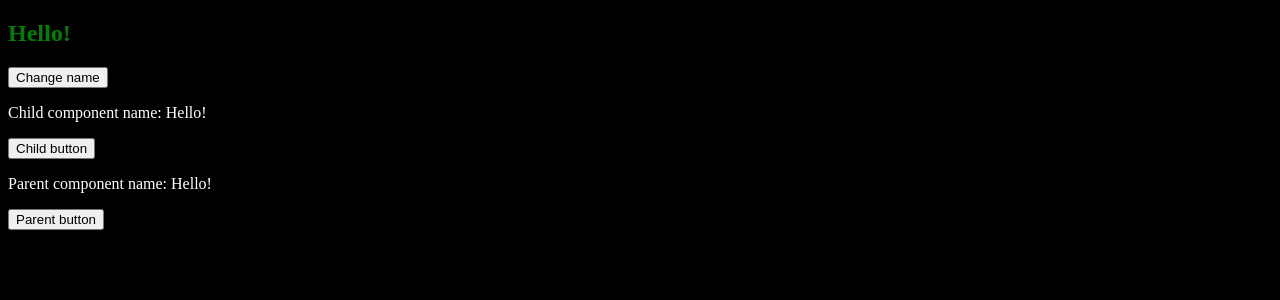
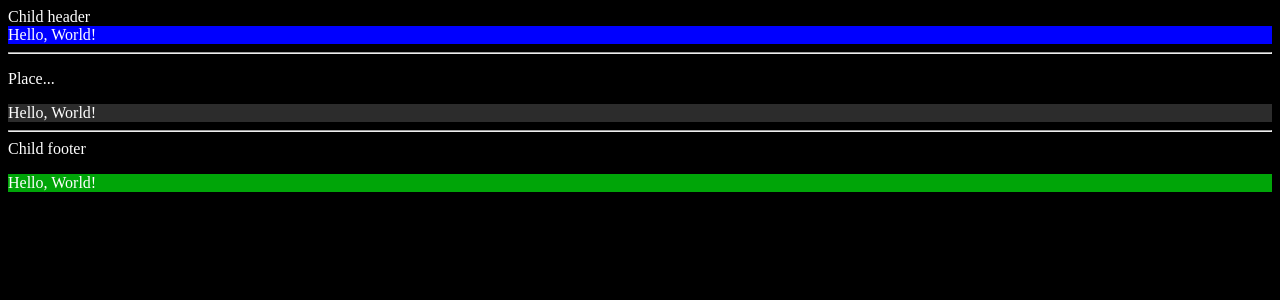
Before and after one commit to artemsavchenko963/AngularLearning, an Angular app: page / in a window 1280 px wide. Shown: the top 300 px of the page. Built offline with nearby package versions, Linux system fonts and the light colour scheme.

Commit message:
Learn ng-content, select

```diff
--- a/src/app/app.html
+++ b/src/app/app.html
@@ -1,11 +1,17 @@
-<!-- <button [style.color]="color" (click)="this.color = 'yellow'">Button</button>
-<p [style.color]="color" (click)="this.color = 'yellow'"></p>
-
-<input type="text" (input)='checkCurrentValue($event)' (keydown.shift)="this.color = 'pink'"> -->
-
-<!-- <app-child [childColor]="color" [name]="name" (nameChange)="setNewName($event)"></app-child> -->
-<app-child [childColor]="color" [(name)]="parentName"></app-child>
-
-<p>Parent component name: {{ parentName }}</p>
-
-<button (click)="setNewName('name changet thanks parent')">Parent button</button>
+<app-child>
+    <hr>
+    <p
+        style="background-color: rgb(0, 165, 8);">
+        Hello, World!
+    </p>
+    <div
+        style="background-color: blue;"
+        someAtribute>Hello, World!
+    </div>
+    <article
+        style="background-color: rgba(128, 128, 128, 0.341);"
+        class="some-css-class">
+        Hello, World!
+    </article>
+    <hr>
+</app-child>
--- /dev/null
+++ b/src/app/component/ng-content-example/ng-content-example.html
@@ -0,0 +1 @@
+<p>ng-content-example works!</p>
--- a/src/app/components/child/child.html
+++ b/src/app/components/child/child.html
@@ -1,8 +1,12 @@
-<h2 [style.color]="childColor">{{ name }}</h2>
-
-<button (click)="changeName()">Change name</button>
-
-
-<p>Child component name: {{ name }}</p>
-
-<button (click)="changeName()">Child button</button>
+<header>Child header
+    <ng-content select="[someAtribute]"></ng-content>
+</header>
+<hr>
+<main>
+    <p>Place...</p>
+    <ng-content select=".some-css-class"></ng-content>
+</main>
+<hr>
+<footer>Child footer
+    <ng-content select="p"></ng-content>
+</footer>
```
Also changed, not shown: src/app/component/ng-content-example/ng-content-example.ts (added, +11 -0 lines), src/app/component/ng-content-example/ng-content-example.scss (added).
